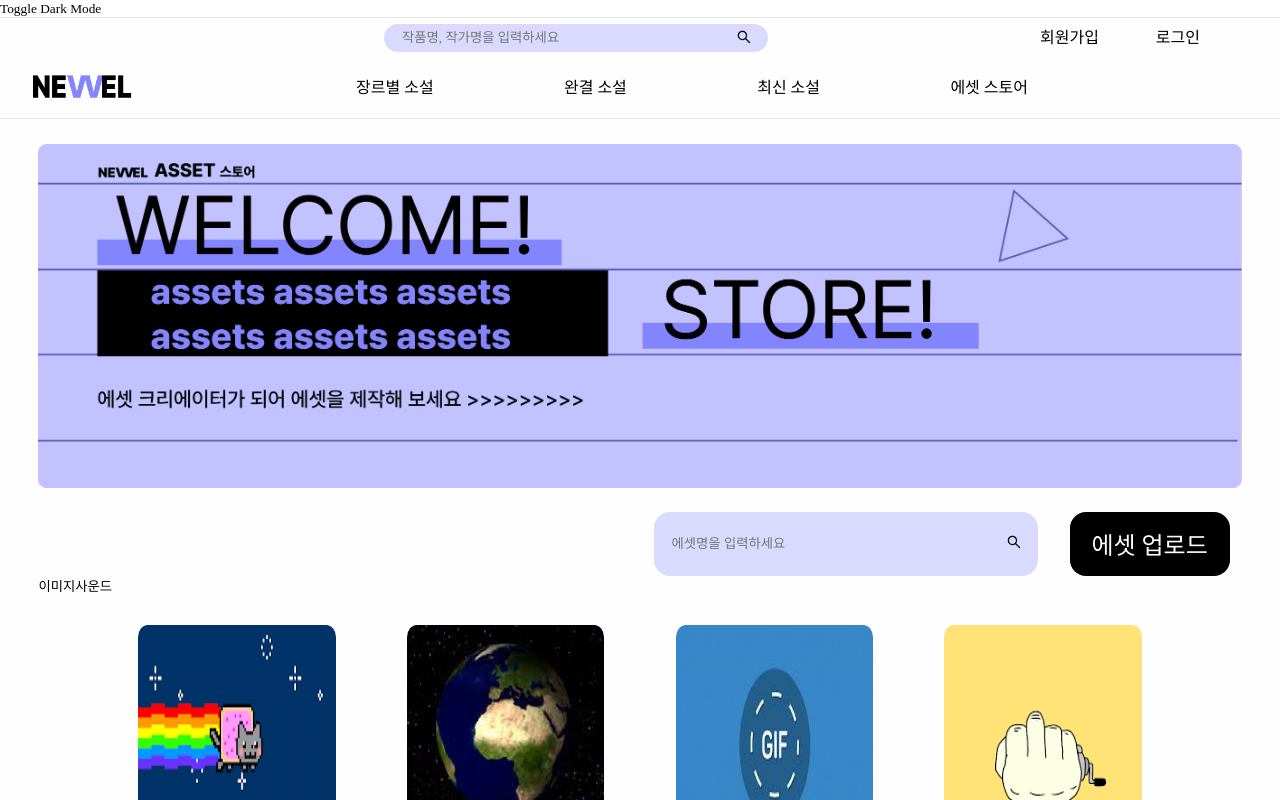
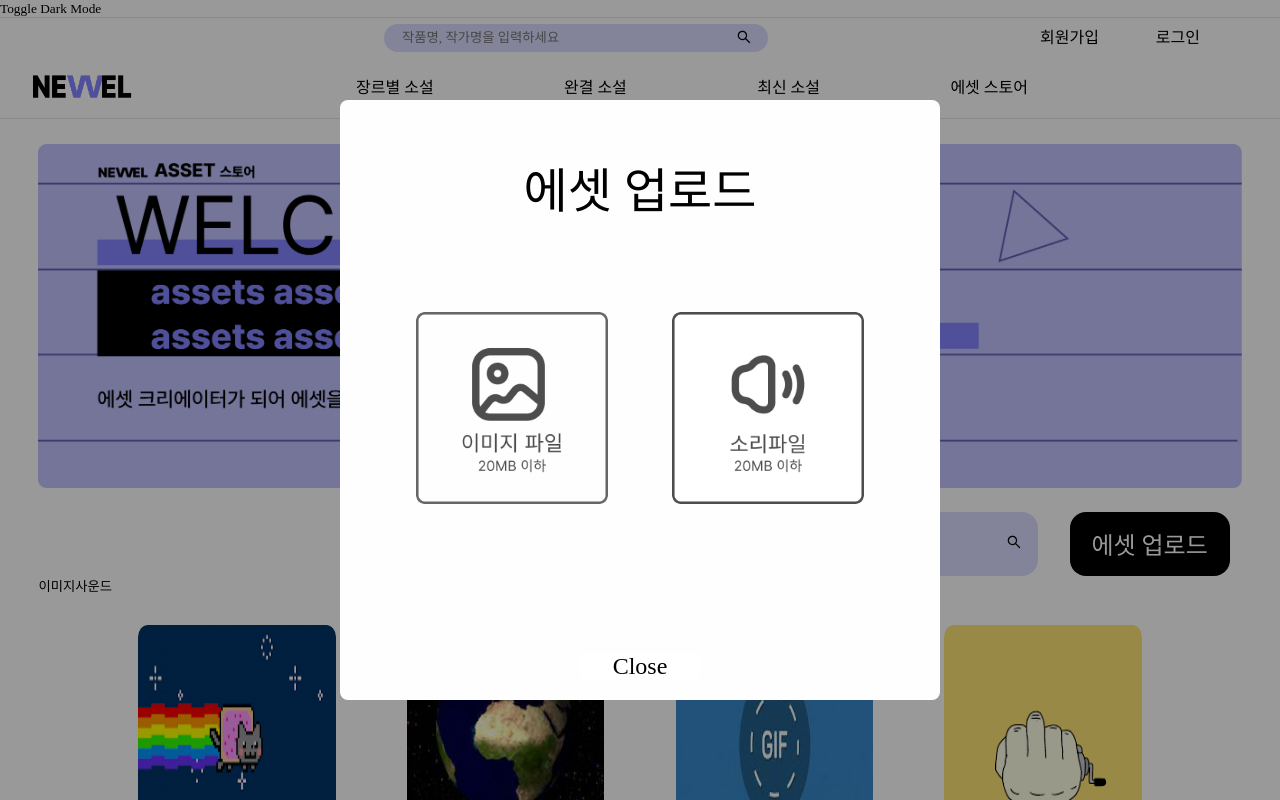
Before and after one commit to qgw13467/nevvel, a Next.js app in the folder frontend/nevvel/: page /assetstore/assetstore in a window 1280 px wide. Both pictures are taken after a click on the button "에셋 업로드". Shown: the top 800 px of the page. Built offline with nearby package versions, Linux system fonts and the light colour scheme.

Commit message:
feat/create assetstore asset upload modal

```diff
--- a/frontend/nevvel/src/components/assetstore/AssetstoreAssetList.tsx
+++ b/frontend/nevvel/src/components/assetstore/AssetstoreAssetList.tsx
@@ -49,6 +49,7 @@ function AssetstoreAssetList() {
   return(
     <div>
       <div>
+        {/* 이미지 데이터/사운드 데이터 스위치 버튼 */}
         <button onClick={changeImg}>이미지</button>
         <button onClick={changeSound}>사운드</button>
       </div>
--- /dev/null
+++ b/frontend/nevvel/src/components/assetstore/AudUpload.tsx
@@ -0,0 +1,13 @@
+import React from "react";
+import { useState } from "react";
+import styled from "styled-components";
+
+function AudUpload() {
+  return(
+    <div>
+      오디오 업로드입니다
+    </div>
+  )
+}
+
+export default AudUpload
--- /dev/null
+++ b/frontend/nevvel/src/components/assetstore/ImgUpload.tsx
@@ -0,0 +1,13 @@
+import React from "react";
+import { useState } from "react";
+import styled from "styled-components";
+
+function ImgUpload() {
+  return(
+    <div>
+      이미지 업로드입니다
+    </div>
+  )
+}
+
+export default ImgUpload
--- a/frontend/nevvel/src/pages/assetstore/assetstore.tsx
+++ b/frontend/nevvel/src/pages/assetstore/assetstore.tsx
@@ -1,4 +1,5 @@
 import React from "react";
+import { useState } from "react";
 import styled from "styled-components";
 import AssetstoreBanner from "@/src/components/assetstore/AssetstoreBanner";
 import AssetstoreAssetList from "@/src/components/assetstore/AssetstoreAssetList";
@@ -7,8 +8,31 @@ import Link from "next/link";
 import { AiOutlineSearch } from "react-icons/ai";
 import { tabletH } from "../../util/Mixin";
 
+import { Modal } from "@/src/components/common/Modal";
+import ImgUpload from "@/src/components/assetstore/ImgUpload";
+import AudUpload from "@/src/components/assetstore/AudUpload";
+
 
 function assetstore() {
+  // Modal Open trigger
+  const [ModalOpen, setModalOpen] = useState(false);
+
+  // Modal Change Trigger
+  const [modalChange, setModalChange] = useState(0);
+
+  // 에셋 업로드 버튼 클릭
+  const AssetUpload = () => {
+    setModalOpen(true);
+    setModalChange(0)
+  };
+
+  const UploadImg = () => {
+    setModalChange(1)
+  }
+  const UploadAud = () => {
+    setModalChange(2)
+  }
+
   return (
     <Wrapper>
       <AssetstoreBanner />
@@ -20,14 +44,41 @@ function assetstore() {
             <AiOutlineSearch />
           </Link>
         </SearchBar>
-        <WriteBtn>에셋 업로드</WriteBtn>
+        <WriteBtn onClick={AssetUpload}>에셋 업로드</WriteBtn>
       </SearchBtnDiv>
       <AssetstoreAssetList />
+
+      {/* 여기부터 모달 */}
+      {ModalOpen ? (
+        <Modal
+          modal={ModalOpen}
+          setModal={setModalOpen}
+          width="600"
+          height="600"
+          element={
+            (
+              modalChange === 0?
+            <ModalDiv1>
+              <p>에셋 업로드</p>
+              <ModalUploadBtnDiv>
+                <ModalUploadBtn onClick={UploadImg} src="/UploadImgBtn.png" alt="UploadImgBtn" />
+                <ModalUploadBtn onClick={UploadAud} src="/UploadAudBtn.png" alt="UploadAudBtn" />
+              </ModalUploadBtnDiv>
+            </ModalDiv1>:
+            (
+              modalChange === 1?
+              <ImgUpload />:
+              <AudUpload />
+            )
+            )
+          }
+        />
+      ) : null}
     </Wrapper>
-  )
+  );
 }
 
-export default assetstore
+export default assetstore;
 
 const Wrapper = styled.div`
   background-color: ${({ theme }) => theme.color.background};
@@ -48,7 +99,7 @@ const SearchBtnDiv = styled.div`
   padding-right: 1%;
   display: flex;
   justify-content: flex-end;
-`
+`;
 
 const SearchBar = styled.div`
   background-color: ${({ theme }) => theme.color.searchBar};
@@ -81,4 +132,29 @@ const WriteBtn = styled.button`
   border-radius: 1rem;
   font-size: 1.5rem;
   margin-left: 2rem;
-`
+`;
+
+const ModalDiv1 = styled.div`
+  /* display: flex;
+  align-content: center; */
+  text-align: center;
+  font-size: 3rem;
+`;
+
+const ModalUploadBtnDiv = styled.div`
+  display: flex;
+  justify-content: space-around;
+`;
+
+const ModalUploadBtn = styled.img`
+  width: 12rem;
+  height: 12rem;
+  margin-left: 2rem;
+  margin-right: 2rem;
+  margin-top: 6rem;
+  margin-bottom: 8rem;
+  border-radius: 0.5rem;
+  &:hover {
+    box-shadow: 0.1rem 0.1rem 0.5rem;
+  }
+`;
```
Also changed, not shown: frontend/nevvel/src/components/common/AssetCard.tsx (+12 -1 lines), frontend/nevvel/public/UploadAudBtn.png (added), frontend/nevvel/public/UploadImgBtn.png (added).
